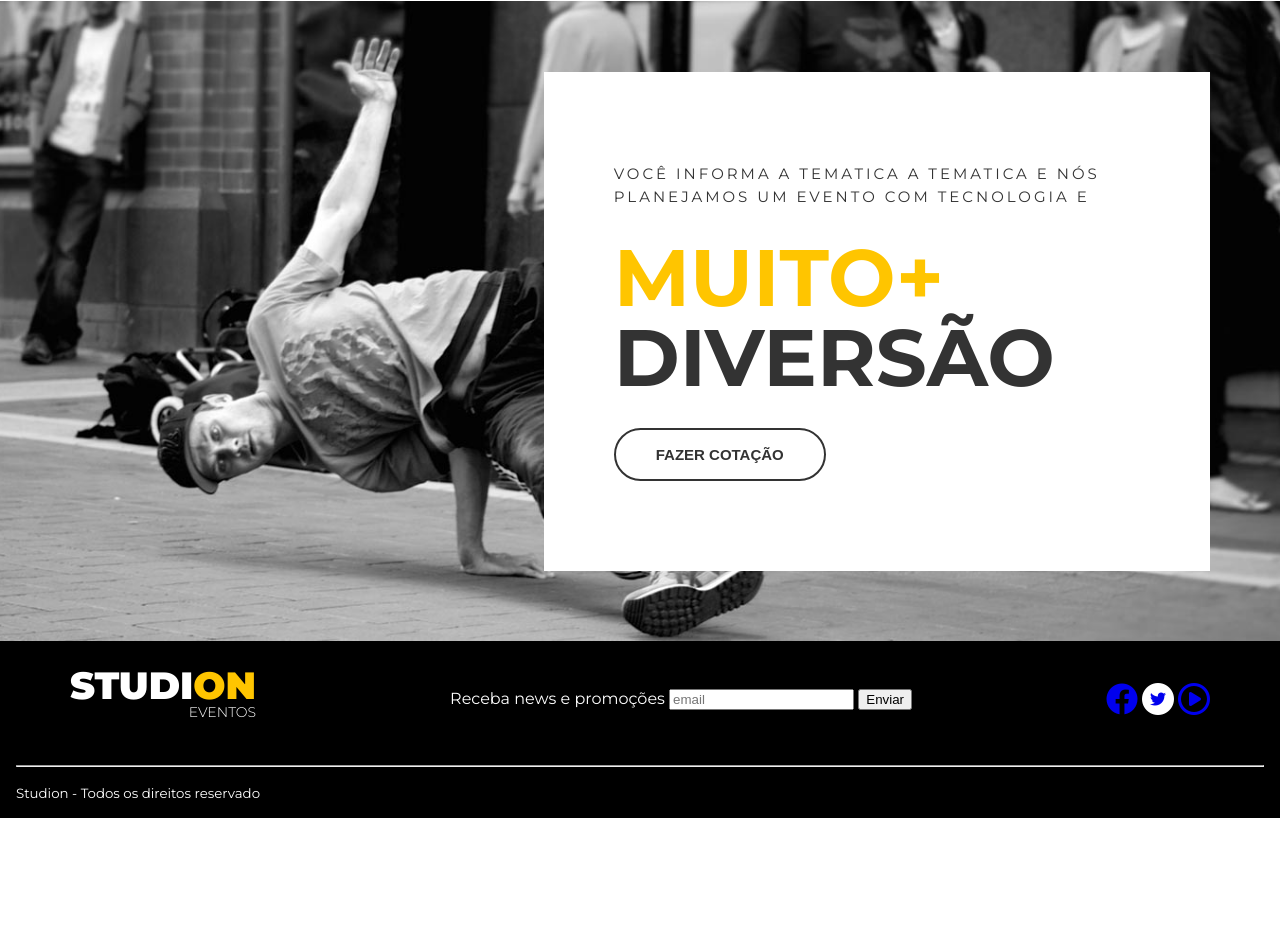
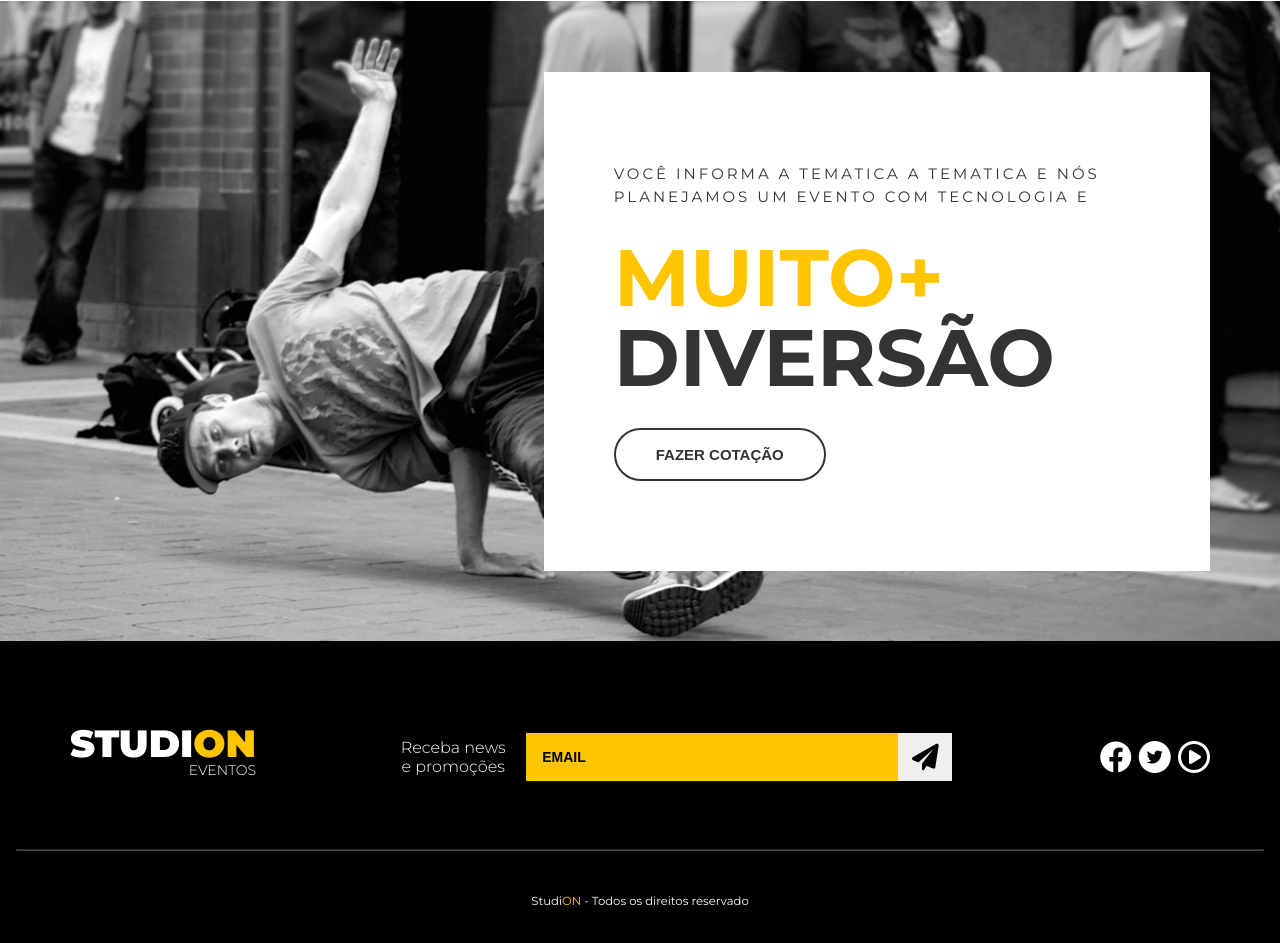
Before and after one commit to Brunodsoares/StudiON, a website: page src/index.html in a window 1280 px wide. Shown: the part 1548-2491 px from the top of the page. Before the commit the page ends 2366 px from the top, so only its background shows below. Drawn offline with Linux system fonts and the light colour scheme.

Commit message:
finalizando footer

```diff
--- a/src/index.html
+++ b/src/index.html
@@ -129,9 +129,13 @@
                 <span class="logo-studion__subtitle">Eventos</span>
             </h2>
             <form class="footer__form">
-                <label for="">Receba news e promoções</label>
-                <input type="email" placeholder="email">
-                <button type="submit">Enviar</button>
+                <label for="email">Receba news e promoções</label>
+                <div class="footer__email">
+                    <input id="email" type="email" placeholder="email">
+                    <button type="submit">
+                        <i class="fa-solid fa-paper-plane fa-2x"></i>
+                    </button>
+                </div>
             </form>
                 <ul class="footer__social">
                     <li>
@@ -156,9 +160,9 @@
                     </li>
                 </ul>
         </div>
-         <hr />
+<hr />
             <p>
-                <small>Studi<span>on</span> - Todos os direitos reservado</small>
+                <small>Studi<span class="copy--primary">ON</span> - Todos os direitos reservado</small>
             </p>
     </footer>
 </body>
--- a/src/style.css
+++ b/src/style.css
@@ -236,9 +236,7 @@ ul {
 }
 .quote__copy h2 span {
     display: block;
-
 }
-
 .btn--quote {
     color: var(--color-copy);
     border-color: var(--color-copy);
@@ -253,16 +251,78 @@ ul {
     display: grid;
     grid-template-columns: repeat(3, auto);
     align-items: center;
+    padding: 5.25rem 0 3.75rem 0;
 }
 .footer .logo-studion {
     justify-self: start;
+    margin: 0;
 }
 .logo-studion__subtitle {
     display: block;
 }
 .footer__form {
-    justify-self: center;
+    display: grid;
+    place-items: center;
+    grid-template-columns: 10ch auto;
+    gap: 1.25rem;
+}
+.footer__form label {
+    font-size: .875;
+    font-weight: 300;
+    text-align: center;
+}
+.footer__email {
+    display: grid;
+    grid-template-columns: auto 3.375rem;
+    width: 100%;
+}
+.footer__form input {
+    background-color: var(--color-primary);
+    border: unset;
+    padding: 1rem;
+    font-size: .875rem;
+    font-weight: 700;
+    text-transform: uppercase;
+    color: #000;
+}
+.footer__form input::placeholder {
+    color: #000;
+}
+.footer__form input:focus {
+    outline: unset;
+}
+.footer__form button {
+    cursor: pointer;
+    border: unset;
+    height: 100%;
+    transition: 0.3s all ease;
+}
+.footer__form button:hover {
+    color: #fff;
+    background-color: var(--color-copy);
 }
 .footer__social {
     justify-self: end;
 }
+.footer__social a,
+.footer__social a:visited,
+.footer__social a:active {
+    color: #fff;
+    margin-left: 0.2rem;
+}
+.footer__social a .fa-twitter,
+.footer__social a:visited .fa-twitter,
+.footer__social a:active .fa-twitter {
+    color: #000;
+}
+.footer hr {
+    border-color: #fff4;
+    margin: 0;
+}
+.footer p {
+    text-align: center;
+    font-size: .875rem;
+    width: 300;
+    margin: 2.5rem 0;
+
+}
```
